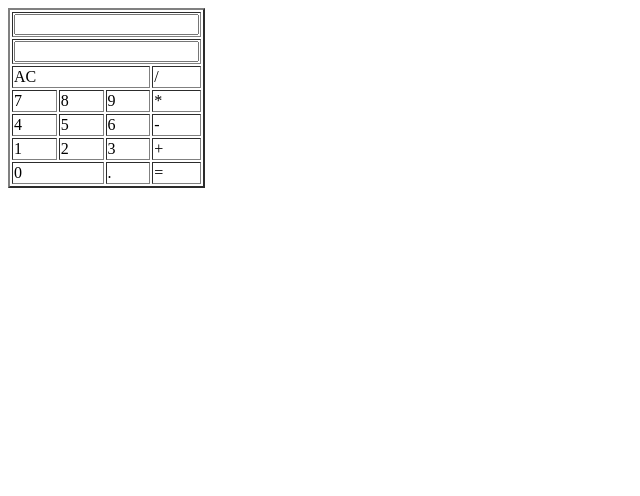
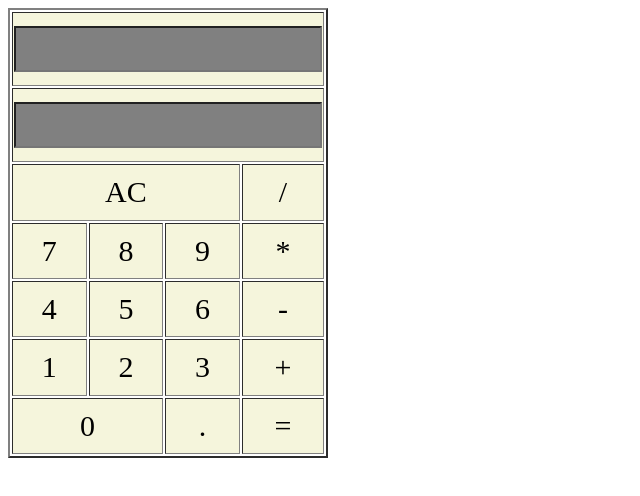
Before and after one commit to togll1/js_calculator, a plain HTML site: page index.html in a window 1280 px wide. Shown: the whole page, without its empty margins (0-640 px from the left). Drawn offline with Linux system fonts and the light colour scheme.

Commit message:
calculator2

```diff
--- /dev/null
+++ b/index.css
@@ -0,0 +1,16 @@
+.tablesize {
+    width: 300px;
+    height: 450px;
+}
+
+td {
+    text-align: center;
+    font-size : 30px;
+    background-color: beige;
+}
+
+input {
+    width: 300px;
+    height : 40px;
+    background-color: gray;
+}
--- a/index.html
+++ b/index.html
@@ -3,10 +3,11 @@
   <head>
     <meta charset="utf-8">
     <title>계산기</title>
+    <link rel="stylesheet" href="index.css"/>
   </head>
   <body>
 
-    <table border = "2">
+    <table border = "2" class="tablesize">
       <tr><td colspan = "4">
         <input type="text" id = "display">
       </td></tr>
```
